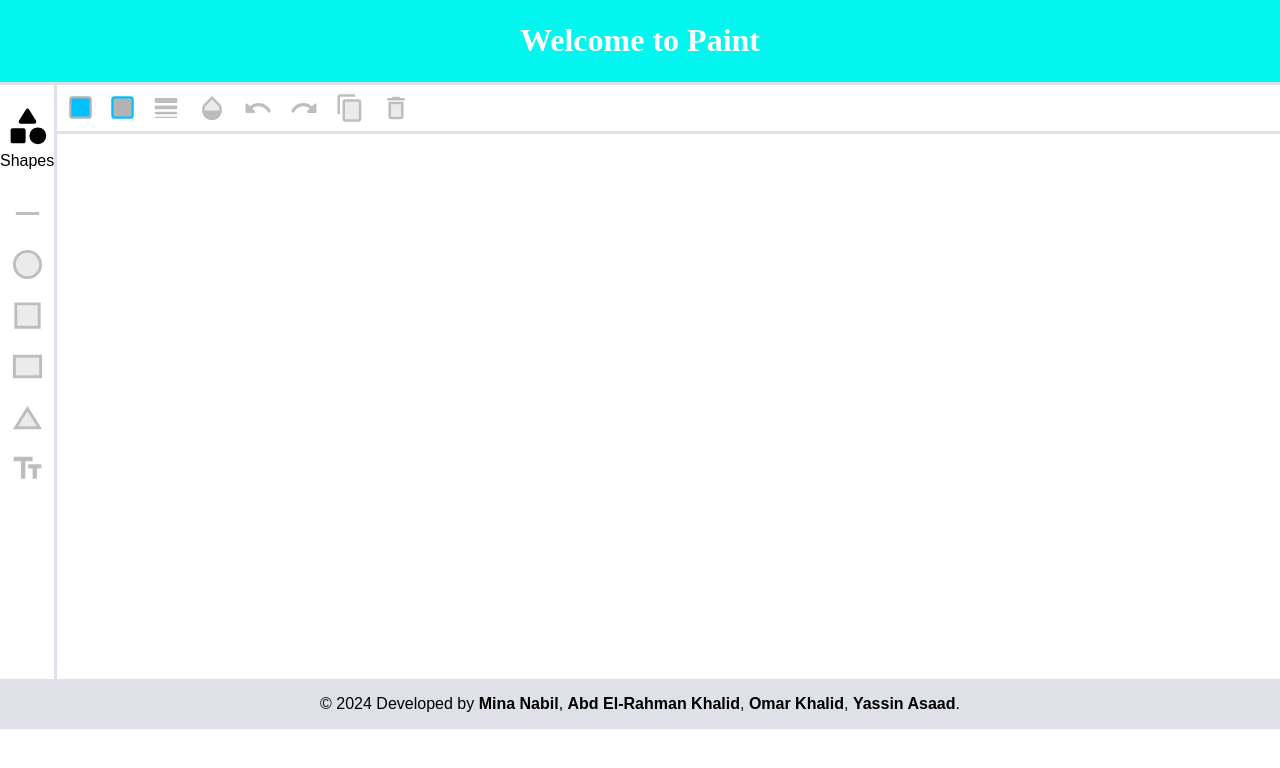
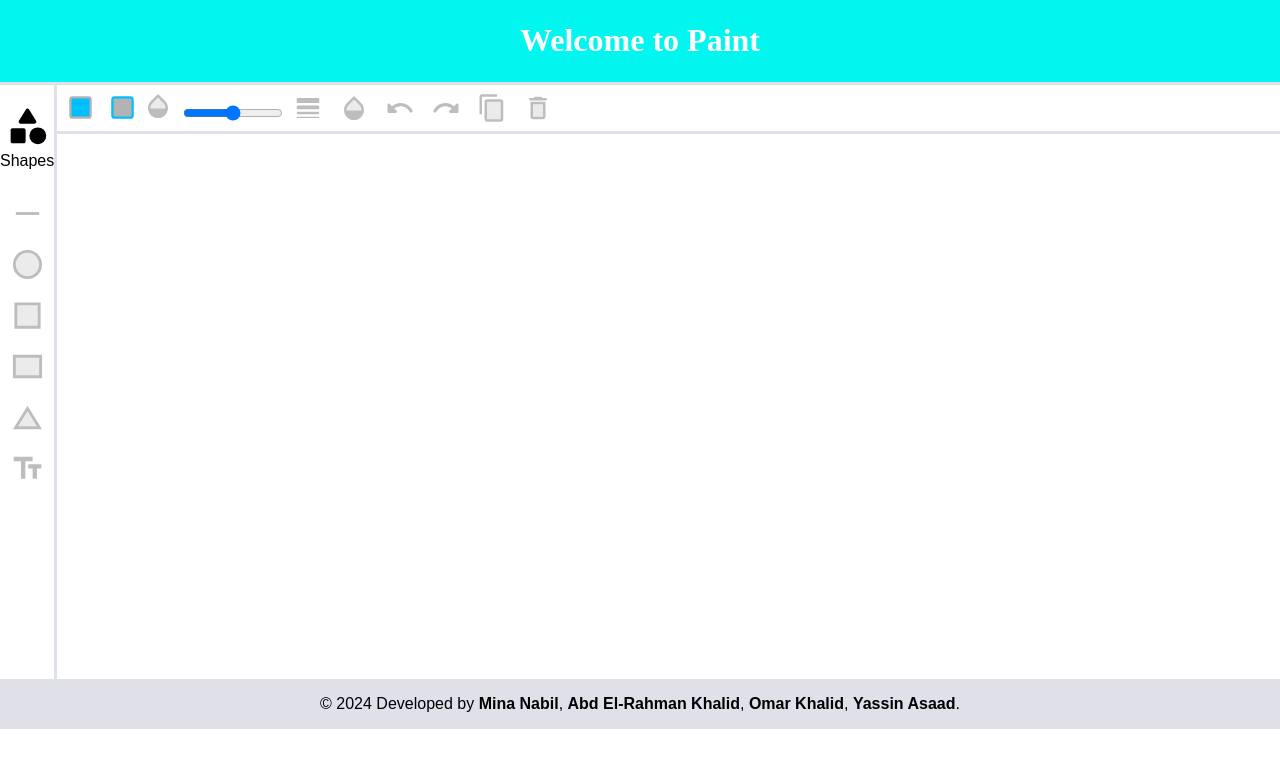
Before and after one commit to MohamedAlrammal/Web-Paint, a React (Vite) app in the folder Frontend/: page / in a window 1280 px wide. Shown: the top 768 px of the page. Built offline with nearby package versions, Linux system fonts and the light colour scheme.

Commit message:
Update Toolbar.jsx

```diff
--- a/Frontend/src/Toolbar.jsx
+++ b/Frontend/src/Toolbar.jsx
@@ -18,6 +18,9 @@ function Toolbar(props){
     function handleStrokeColorChange(e){
         props.setStrokeColor(e.target.value);
     }
+    function handleOpacityChange(e) {
+        props.setOpacity(e.target.value);
+    }
 
     return(
         <div className="toolbar">
@@ -29,6 +32,18 @@ function Toolbar(props){
                 <label style={{display: "flex"}}>
                     <FillColorIcon style={{marginRight: "7px"}} sx={{ fontSize: 27, color: "#B3B3B3", stroke: props.strokeColor, strokeWidth: "2"}}/>
                     <input type='color' value={props.strokeColor} onChange={handleStrokeColorChange} style={{display: "none"}}/>
+                </label>
+                <label>
+                <OpacityIcon color="disabled" sx={{ fontSize: 30 }} />
+                <input
+                    type="range"
+                    min="0"
+                    max="1"
+                    step="0.1"
+                    value={props.opacity}
+                    onChange={handleOpacityChange}
+                    style={{ width: "100px", marginLeft: "10px" }}
+                />
                 </label>
                 <IconButton>
                     <BorderWidthIcon color='disabled' sx={{ fontSize: 30 }}/>
```
